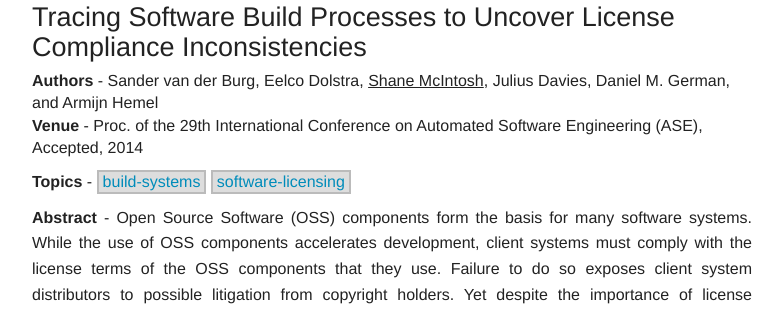
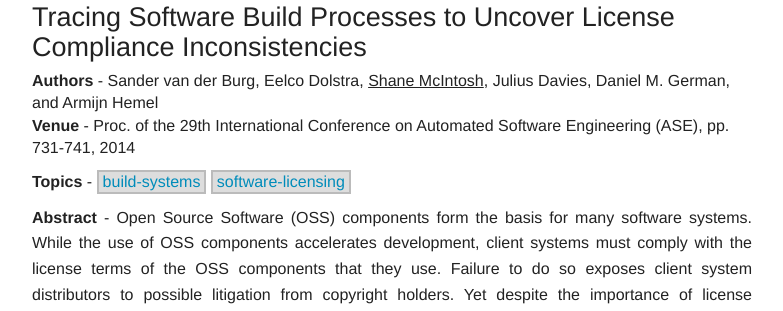
Before and after one commit to smcintosh/smcintosh.github.io, a Jekyll site: the page built from _posts/2014-09-15-tracing-software-build-processes-to-uncover-license-compliance-inconsistencies.markdown, in a window 1280 px wide and 1400 px high. Shown: the part 100-411 px from the top of the window, without its empty margins (123-906 px from the left). Built offline with Jekyll 4.4.1, drawn with Linux system fonts in a browser that asks for light colours; Markdown is read by kramdown in place of the engine named in the settings.

Commit message:
Added page numbers for ASE paper

```diff
--- a/_posts/2014-09-15-tracing-software-build-processes-to-uncover-license-compliance-inconsistencies.markdown
+++ b/_posts/2014-09-15-tracing-software-build-processes-to-uncover-license-compliance-inconsistencies.markdown
@@ -6,7 +6,7 @@ title: "Tracing Software Build Processes to Uncover License Compliance Inconsist
 authors: "Sander van der Burg, Eelco Dolstra, <u>Shane McIntosh</u>, Julius Davies, Daniel M. German, and Armijn Hemel"
 tags: ["build-systems", "software-licensing"]
 venue: Proc. of the 29th International Conference on Automated Software Engineering (ASE)
-pages: Accepted
+pages: pp. 731-741
 pubyear: 2014
 acceptance: "55/276 (20%)"
 slides: "<iframe src='http://www.slideshare.net/slideshow/embed_code/39283036' width='476' height='400' frameborder='0' marginwidth='0' marginheight='0' scrolling='no'></iframe>"
@@ -17,6 +17,6 @@ abstract: "Open Source Software (OSS) components form the basis for many softwar
 	Author={Sander van der Burg and Eelco Dolstra and Shane McIntosh and Julius Davies and Daniel M. German and Armijn Hemel},
 	Title = {Tracing Software Build Processes to Uncover License Compliance Inconsistencies},
 	Booktitle = {Proc. of the 29th Int'l Conf. on Automated Software Engineering (ASE)},
-	Pages = {To appear},
+	Pages = {731-741},
 	Year = {2014}
 }
```
